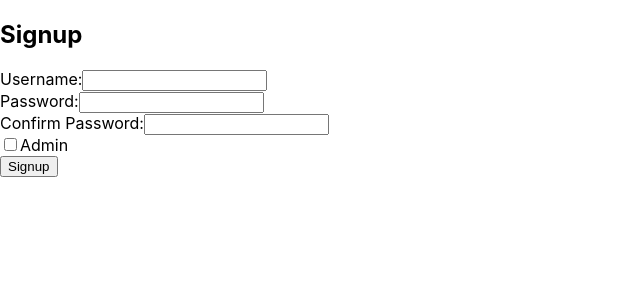
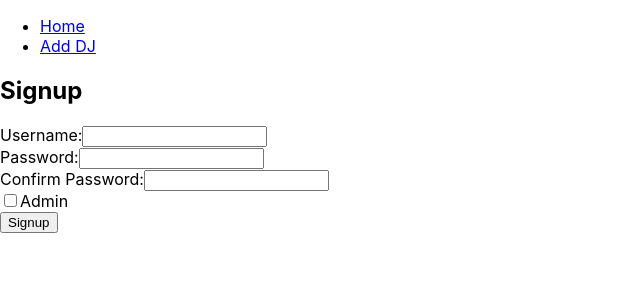
Before and after one commit to saradomincroft/dj-databass, a React (Create React App) app in the folder client/: page /signup in a window 1280 px wide. Shown: the top 300 px of the page, without its empty margins (0-640 px from the left). Built offline with nearby package versions, Linux system fonts and the light colour scheme.

Commit message:
Created Layout function in app so that NavBar is only rendered when authenticated and can be seen across all the app

```diff
--- a/client/src/App.js
+++ b/client/src/App.js
@@ -1,9 +1,20 @@
 import React, { useState, useEffect } from 'react';
-import { BrowserRouter as Router, Routes, Route, Navigate } from 'react-router-dom';
+import { BrowserRouter as Router, Routes, Route, Navigate, useLocation } from 'react-router-dom';
 import LandingPage from './components/LandingPage';
+import Navbar from './components/Navbar';
 import Home from './components/Home';
 import Signup from './components/Signup';
 import AddDjPage from './components/AddDjPage';
+
+function Layout({ children }) {
+    const location = useLocation();
+    return (
+        <>
+            {location.pathname !== '/' && <Navbar />}
+            {children}
+        </>
+    );
+}
 
 function App() {
     const [isAuthenticated, setIsAuthenticated] = useState(false);
@@ -34,6 +45,7 @@ function App() {
     return (
         <Router>
             <div className="App">
+                <Layout />
                 <Routes>
                     <Route
                         path="/"
--- a/client/src/components/Home.js
+++ b/client/src/components/Home.js
@@ -1,10 +1,8 @@
 import React from 'react';
-import Navbar from './Navbar';
 
 const Home = ({ onLogout }) => {
     return (
         <div>
-            <Navbar />
             <h1>Home Page</h1>
             <button onClick={onLogout}>Logout</button>
         </div>
```
